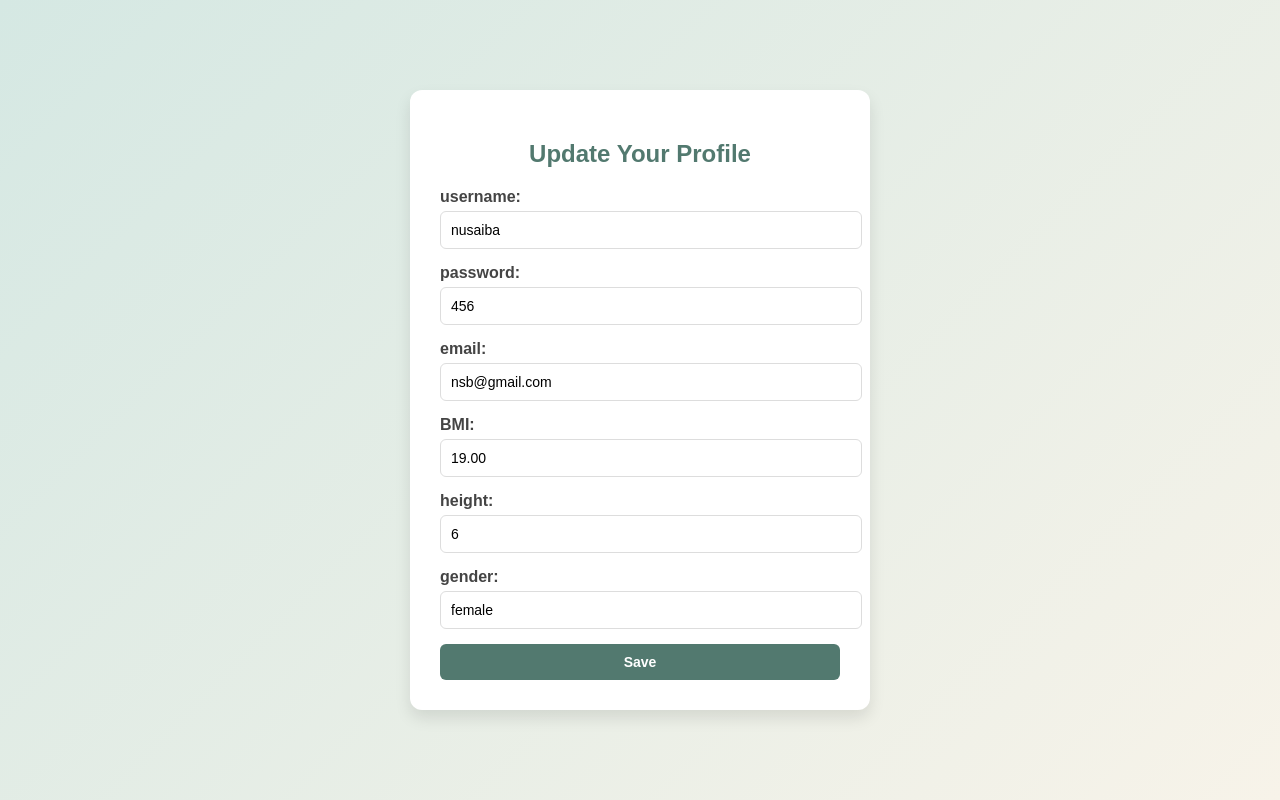
After one commit to dipita-tasnim/ReMedAI, a PHP site: page /edit.php in a window 1280 px wide. The commit adds this page. Run offline with PHP 8.4, Linux system fonts and the light colour scheme; a user stored in the database is signed in; data comes from the database, SQL or seed files in the repository.

Commit message:
update profile added

```diff
--- /dev/null
+++ b/edit.php
@@ -0,0 +1,150 @@
+<?php
+session_start();
+require_once('DBconnect.php');
+
+$user_id = $_SESSION['user_id'];
+// $user_id = $_GET['user_id'];
+
+$sql = "SELECT * FROM user WHERE user_id = '$user_id'";
+$result = mysqli_query($conn, $sql);
+
+if (mysqli_num_rows($result) > 0) {
+    $user = mysqli_fetch_assoc($result);
+} else {
+    echo "information not found or you do not have permission to edit this info.";
+    exit();
+}
+
+
+// Process form submission
+if (isset($_POST['oyshi'])) {
+    $username = $_POST['username'];
+    $password = $_POST['password'];
+    $email = $_POST['email'];
+    $BMI = $_POST['BMI'];
+    $height = $_POST['height'];
+    $gender = $_POST['gender'];
+
+
+    // Update profile information
+    $sql = "UPDATE user SET
+                username = '$username',
+                password = '$password',
+                email = '$email',
+                BMI = '$BMI',
+                height = '$height',
+                gender = '$gender'
+
+                WHERE user_id = '$user_id'";
+
+    mysqli_query($conn, $sql);
+    header("Location: profile.php");
+}
+?>
+
+<!DOCTYPE html>
+<html lang="en">
+
+<head>
+    <meta charset="UTF-8">
+    <meta name="viewport" content="width=device-width, initial-scale=1.0">
+    <title>Update Profile</title>
+    <style>
+        /* Global Styles */
+        body {
+            font-family: 'Poppins', sans-serif;
+            background: linear-gradient(135deg, #D5E8E3, #F7F3E9);
+            margin: 0;
+            padding: 0;
+            display: flex;
+            justify-content: center;
+            align-items: center;
+            height: 100vh;
+        }
+
+        /* Container */
+        .container {
+            background: white;
+            padding: 30px;
+            border-radius: 12px;
+            box-shadow: 0 8px 16px rgba(0, 0, 0, 0.1);
+            width: 90%;
+            max-width: 400px;
+            text-align: center;
+        }
+
+        h2 {
+            color: #52796F;
+            margin-bottom: 20px;
+        }
+
+        /* Input Fields */
+        input[type="text"] {
+            width: 100%;
+            padding: 10px;
+            margin-bottom: 15px;
+            border: 1px solid #ddd;
+            border-radius: 6px;
+            font-size: 14px;
+        }
+
+        /* Label Styling */
+        label {
+            display: block;
+            /* Makes labels appear above the input fields */
+            text-align: left;
+            font-weight: bold;
+            margin-bottom: 5px;
+            color: #444;
+        }
+
+        /* Save Button */
+        .save-button {
+            background: #52796F;
+            color: white;
+            padding: 10px 15px;
+            text-decoration: none;
+            font-weight: bold;
+            border-radius: 6px;
+            transition: 0.3s ease-in-out;
+            cursor: pointer;
+            border: none;
+            font-size: 14px;
+            width: 100%;
+        }
+
+        .save-button:hover {
+            background: #3D6355;
+        }
+
+        /* Responsive */
+        @media (max-width: 600px) {
+            .container {
+                width: 90%;
+            }
+        }
+    </style>
+</head>
+
+<body>
+    <div class="container">
+        <h2>Update Your Profile</h2>
+        <form method="POST">
+            <label>username:</label>
+            <input type="text" name="username" value="<?php echo htmlspecialchars($user['username']); ?>" required placeholder="Username">
+            <label>password:</label>
+            <input type="text" name="password" value="<?php echo htmlspecialchars($user['password']); ?>" required placeholder="Password">
+            <label>email:</label>
+            <input type="text" name="email" value="<?php echo htmlspecialchars($user['email']); ?>" required placeholder="Email">
+            <label>BMI:</label>
+            <input type="text" name="BMI" value="<?php echo htmlspecialchars($user['BMI']); ?>" required placeholder="BMI">
+            <label>height:</label>
+            <input type="text" name="height" value="<?php echo htmlspecialchars($user['height']); ?>" required placeholder="Height">
+            <label>gender:</label>
+            <input type="text" name="gender" value="<?php echo htmlspecialchars($user['gender']); ?>" required placeholder="Gender">
+            <button type="submit" name="oyshi" class="save-button">Save</button>
+        </form>
+    </div>
+</body>
+
+</html>
```
Also changed, not shown: profile.php (+42 -9 lines).
